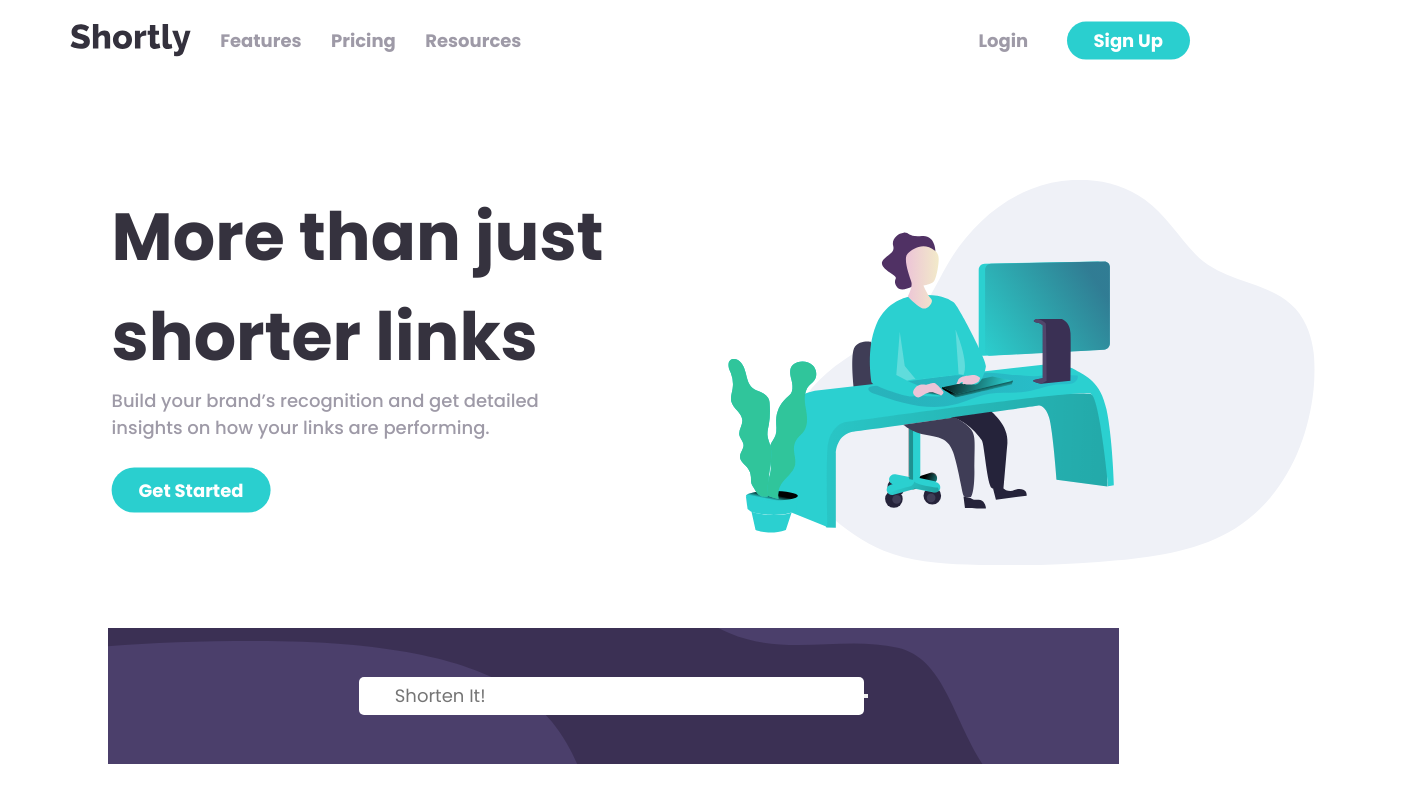
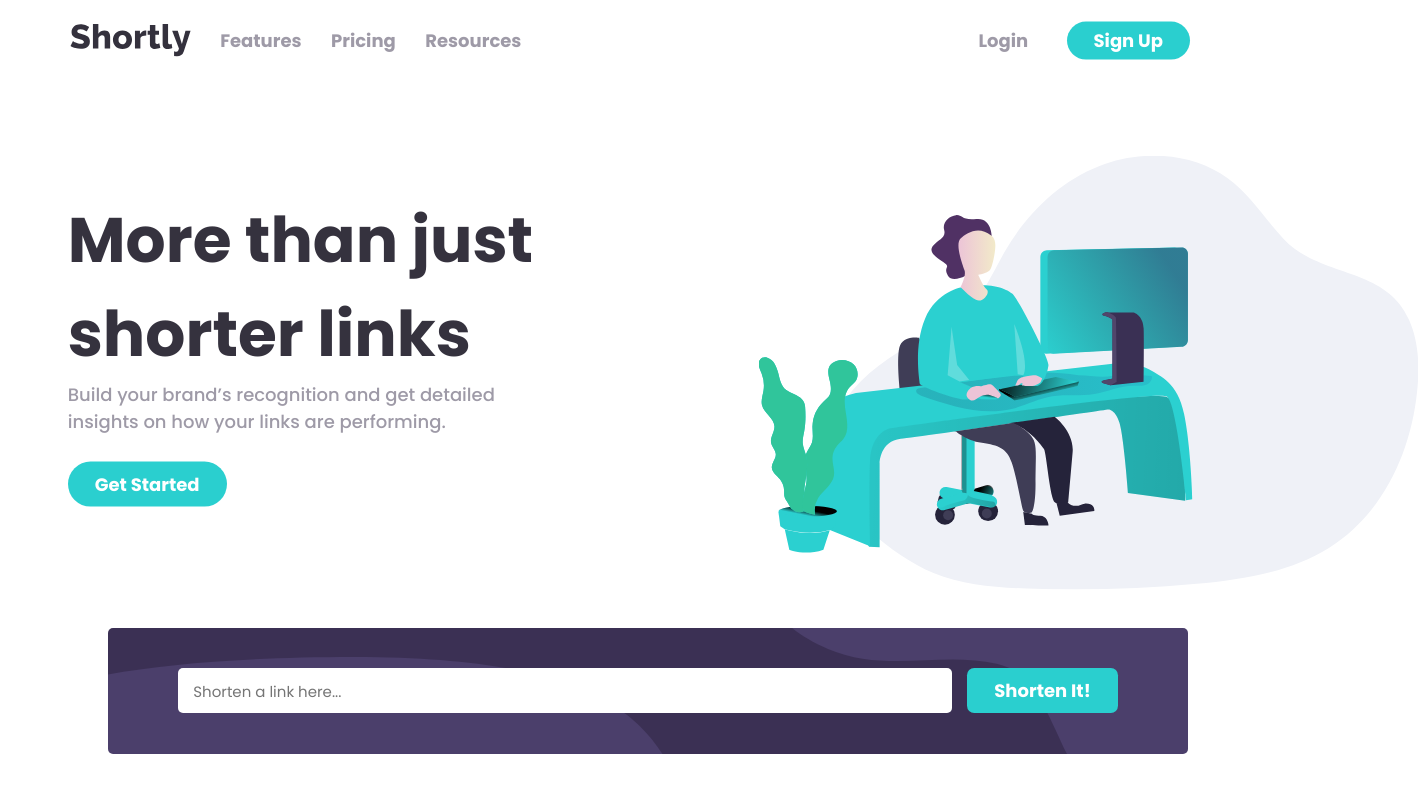
Before and after one commit to EuCaue/url-shortening-api, a React (Vite) app: page / in a window 1280 px wide. Shown: the whole page, 1419 px wide, since content can reach past the window. Built offline with nearby package versions, Linux system fonts and the light colour scheme.

Commit message:
Few adjustments in header/middle page

```diff
--- a/src/assets/styles/GlobalStyle.ts
+++ b/src/assets/styles/GlobalStyle.ts
@@ -14,4 +14,16 @@ export default createGlobalStyle`
 html, body, #root {
   height: 100%;
 }
+
+body {
+  overflow-x: hidden;
+  ::-webkit-scrollbar {
+  display: none;
+  -ms-overflow-style: none;  /* IE and Edge */
+  scrollbar-width: none;  /* Firefox */
+}
+
+}
+
+
 `;
--- a/src/components/Header/styled.ts
+++ b/src/components/Header/styled.ts
@@ -8,6 +8,9 @@ export const NavBar = styled.nav`
   align-items: center;
   text-align: center;
   margin: auto;
+  /* width: 85.7%; */
+  /* width: 100%; */
+  /* width: 42em; */
   width: 65em;
   transform: translateY(1.2em);
 
--- a/src/components/MiddlePage/styled.ts
+++ b/src/components/MiddlePage/styled.ts
@@ -4,19 +4,20 @@ import styled from 'styled-components';
 import * as colors from '../../assets/styles/configColors/colors';
 
 export const Img = styled.img`
-  display: flex;
+  /* display: inline-block !important; */
   align-items: center;
   justify-content: center;
-  transform: translateX(6em) translateY(2em) scale(0.8);
-  background-position: bottom;
+  transform: translateX(12em) translateY(2em) scale(0.9);
 `;
 
 export const H1 = styled.h1`
   display: flex;
   align-items: center;
   justify-content: center;
-  font-size: 3.7em;
-  width: 90%;
+  font-size: 3.5rem;
+  /* letter-spacing: -1px; */
+  /* width: 90%; */
+  width: 7.39em;
   color: ${colors.veryDarkBlue};
 `;
 
@@ -24,7 +25,8 @@ export const H2 = styled.h2`
   display: flex;
   align-items: center;
   justify-content: center;
-  width: 80%;
+  /* width: 80%; */
+  width: 25em;
   color: ${colors.grayishViolet};
   font-weight: 500;
 `;
@@ -67,5 +69,5 @@ export const Container = styled.section`
 export const Span = styled.span`
   display: flex;
   flex-direction: column;
-  transform: translateX(6.2em);
+  transform: translateX(1.5em);
 `;
--- a/src/components/ShortForm/index.tsx
+++ b/src/components/ShortForm/index.tsx
@@ -11,11 +11,10 @@ export default function ShortForm() {
     <>
       <Form>
         <Span>
-          <InputBox placeholder="Shorten It!"></InputBox>
-          <SubmitButton
-            type="submit"
-            onSubmit={(e) => handleSubmit(e)}
-          ></SubmitButton>
+          <InputBox placeholder="Shorten a link here..."></InputBox>
+          <SubmitButton type="submit" onSubmit={(e) => handleSubmit(e)}>
+            Shorten It!
+          </SubmitButton>
         </Span>
       </Form>
     </>
--- a/src/components/ShortForm/styled.ts
+++ b/src/components/ShortForm/styled.ts
@@ -8,19 +8,45 @@ export const SubmitButton = styled.button`
   display: flex;
   align-items: center;
   justify-content: center;
+  background-color: ${colors.cyan};
+  border: none;
+  color: #fff !important;
+  border-radius: 0.4em;
+  height: 2.5em;
+  padding: 1em 1.5em;
+  /* transform: translateX(1.5em); */
+  margin-left: 15px;
+  color: ${colors.grayishViolet};
+  font-weight: 700;
+  :hover {
+    cursor: pointer;
+    color: ${colors.veryDarkViolet};
+    transition: all 400ms ease;
+    -webkit-filter: brightness(0.9) saturate(0.8) contrast(0.9);
+    -moz-filter: brightness(0.9) saturate(0.8) contrast(0.9);
+    -o-filter: brightness(0.9) saturate(0.8) contrast(0.9);
+    -ms-filter: brightness(0.9) saturate(0.8) contrast(0.9);
+    filter: brightness(0.9) saturate(0.8) contrast(0.9);
+    transition: all 400ms ease-out;
+  }
 `;
 
 export const InputBox = styled.input`
   display: flex;
+  outline: none;
   align-items: center;
   justify-content: center;
-  width: 50%;
-  height: 140%;
+  width: 43em;
+  height: 2.5em;
   border-radius: 5px;
   border: none;
 
   ::placeholder {
-    padding: 2em;
+    padding: 1em;
+    font-size: 15px;
+  }
+  ::-moz-placeholder {
+    padding: 1em;
   }
 `;
 
@@ -28,19 +54,16 @@ export const Span = styled.span`
   display: flex;
   align-items: center;
   justify-content: center;
-  width: 100%;
 `;
 
 export const Form = styled.form`
   background-image: url(${ImgBoost});
   background-color: ${colors.darkViolet};
-  background-repeat: no-repeat;
-  background-position: right;
   display: flex;
   align-items: center;
   justify-content: center;
-  flex-direction: column;
+  border-radius: 5px;
   transform: translateY(6em) translateX(6em);
-  width: 79%;
-  height: 17%;
+  width: 60em;
+  height: 7em;
 `;
```
Also changed, not shown: 1 other file (tests, documents, lock files or other folders).
